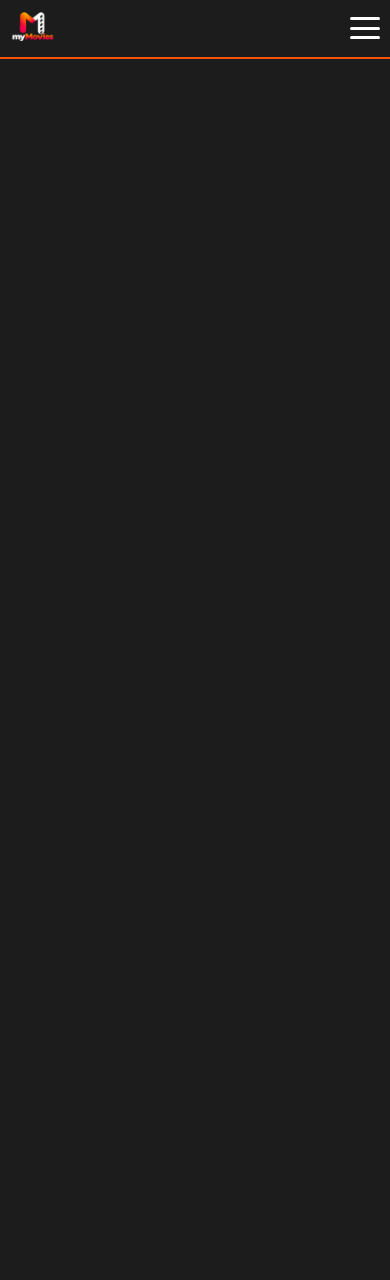
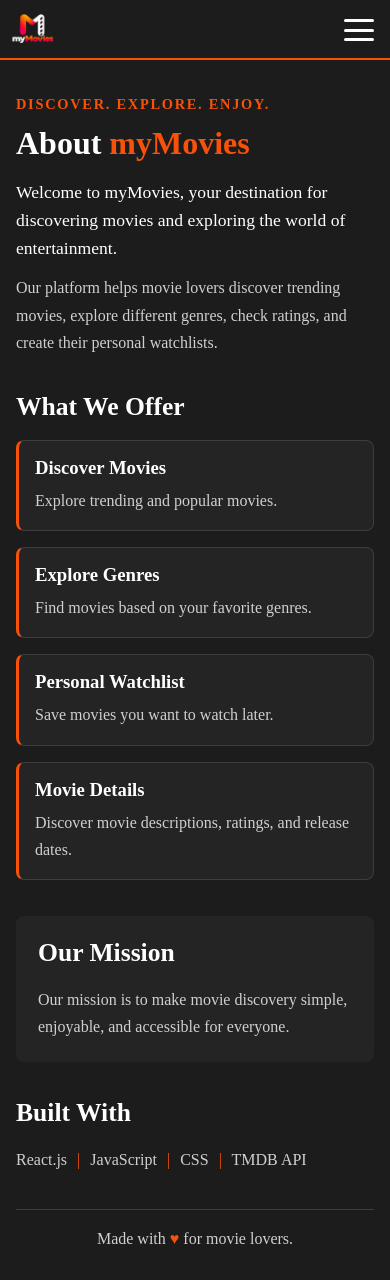
Before and after one commit to Girish-Shinagari/myMovies, a React app: page /about in a window 390 px wide. Before the commit this address had no page. Before the commit the page ends 844 px from the top, so only its background shows below. Built offline with nearby package versions, Linux system fonts and the light colour scheme; the HTML template or start-up script is replaced by a standard one.

Commit message:
adding about page and making it responsive

```diff
--- a/src/App.css
+++ b/src/App.css
@@ -5,16 +5,21 @@
 }
 
 #navbar {
-  margin: 0px;
+  margin: 0;
   display: flex;
-  flex-wrap: wrap;
+  flex-wrap: nowrap;
   box-sizing: border-box;
   align-items: center;
   height: 60px;
-  width: 100vw;
-  position: sticky;
-  top: 0px;
+  width: 100%;
+  position: fixed;
+  top: 0;
+  left: 0;
   z-index: 10;
+}
+
+#root {
+  padding-top: 60px;
 }
 
 #navbar img {
@@ -45,8 +50,11 @@
 }
 
 #navbar hr {
+  position: absolute;
+  bottom: 0;
+  left: 0;
   width: 100%;
-  margin: 0px;
+  margin: 0;
   border: 1px solid #f8520a;
 }
 
@@ -262,6 +270,111 @@
 }
 
 
+.about-page {
+  box-sizing: border-box;
+  width: min(100% - 32px, 1000px);
+  margin: 0 auto;
+  padding: 48px 0 32px;
+}
+
+.about-hero,
+.about-offers,
+.about-mission,
+.about-built {
+  margin-bottom: 36px;
+}
+
+.about-eyebrow {
+  margin-bottom: 12px;
+  color: #f8520a;
+  font-size: 0.9rem;
+  font-weight: 700;
+  letter-spacing: 0.12em;
+  text-transform: uppercase;
+}
+
+.about-hero h1 {
+  margin-bottom: 16px;
+  font-size: clamp(2rem, 5vw, 3.25rem);
+}
+
+.about-hero h1 span {
+  color: #f8520a;
+}
+
+.about-intro {
+  max-width: 760px;
+  margin-bottom: 12px;
+  font-size: clamp(1.1rem, 2.5vw, 1.4rem);
+  line-height: 1.6;
+}
+
+.about-description,
+.about-mission p,
+.about-feature p,
+.about-built p {
+  color: #d0d0d0;
+  line-height: 1.7;
+}
+
+.about-page h2 {
+  margin-bottom: 18px;
+  font-size: 1.6rem;
+}
+
+.about-feature-grid {
+  display: grid;
+  grid-template-columns: repeat(2, minmax(0, 1fr));
+  gap: 16px;
+}
+
+.about-feature {
+  box-sizing: border-box;
+  padding: 20px;
+  border: 1px solid #3d3d3d;
+  border-left: 3px solid #f8520a;
+  border-radius: 8px;
+  background-color: #242424;
+}
+
+.about-feature h3 {
+  margin-bottom: 8px;
+  color: #fff;
+  background-color: transparent;
+}
+
+.about-feature p {
+  background-color: transparent;
+}
+
+.about-mission {
+  padding: 22px;
+  border-radius: 8px;
+  background-color: #242424;
+}
+
+.about-mission h2,
+.about-mission p {
+  background-color: transparent;
+}
+
+.about-built p span {
+  padding: 0 6px;
+  color: #f8520a;
+}
+
+.about-signoff {
+  padding-top: 20px;
+  border-top: 1px solid #3d3d3d;
+  color: #d0d0d0;
+  text-align: center;
+}
+
+.about-signoff span {
+  color: #f8520a;
+}
+
+
 
 /* Responsive */
 @media (max-width: 1040px) {
@@ -279,6 +392,10 @@
 }
 
 @media (max-width: 768px) {
+  .about-page {
+    padding-top: 36px;
+  }
+
   #movie_card {
     width: 20vw;
     height: 30vh;
@@ -295,6 +412,14 @@
 }
 
 @media (max-width: 480px) {
+  .about-feature-grid {
+    grid-template-columns: 1fr;
+  }
+
+  .about-feature {
+    padding: 16px;
+  }
+
   .footer-container {
     grid-template-columns: 1fr;
   }
@@ -346,10 +471,6 @@
     border: 1px solid #f8520a;
   }
 
-  #navbar button{
-    margin-right: 10px;
-  }
-
   #links {
     display: none;
   }
@@ -383,7 +504,10 @@
     align-items: center;
     width: 30px;
     height: 22px;
-    margin-left: auto;
+    position: absolute;
+    top: 50%;
+    right: 16px;
+    transform: translateY(-50%);
     background: none;
     border: none;
     cursor: pointer;
--- a/src/App.jsx
+++ b/src/App.jsx
@@ -2,10 +2,11 @@
 import './App.css'
 import Navbar from './components/Navbar'
 import { Route, Routes, BrowserRouter } from 'react-router-dom'
-import Home from './components/Home'
+import Home from './components/About'
 import Movies from './components/Movies'
 import Watchlist from './components/Watchlist'
 import {useState,useEffect} from 'react'
+import About from './components/About'
 
 function App() {
   const  [ watchlist, setWatchlist] = useState([]);
@@ -44,7 +45,7 @@ function App() {
           <Route path="/" element={<Movies watchlist={watchlist} setWatchlist={setWatchlist} handleAddtoWatchList={handleAddtoWatchList} handleRemoveFromWatchList={handleRemoveFromWatchList}/>} />
           <Route path="/movies" element={<Movies watchlist={watchlist} setWatchlist={setWatchlist} handleAddtoWatchList={handleAddtoWatchList} handleRemoveFromWatchList={handleRemoveFromWatchList}/>} />
           <Route path="/watchlist" element={<Watchlist watchlist={watchlist} setWatchlist={setWatchlist} handleAddtoWatchList={handleAddtoWatchList} handleRemoveFromWatchList={handleRemoveFromWatchList}/>} />
-          <Route path="/home" element={<Home />} />
+          <Route path="/about" element={<About />} />
         </Routes>
 
 
--- /dev/null
+++ b/src/components/About.jsx
@@ -0,0 +1,61 @@
+import '../App.css'
+
+function About() {
+  return (
+    <main className="about-page">
+      <section className="about-hero" aria-labelledby="about-title">
+        <p className="about-eyebrow">Discover. Explore. Enjoy.</p>
+        <h1 id="about-title">
+          About <span>myMovies</span>
+        </h1>
+        <p className="about-intro">
+          Welcome to myMovies, your destination for discovering movies and
+          exploring the world of entertainment.
+        </p>
+        <p className="about-description">
+          Our platform helps movie lovers discover trending movies, explore
+          different genres, check ratings, and create their personal watchlists.
+        </p>
+      </section>
+
+      <section className="about-offers" aria-labelledby="offers-title">
+        <h2 id="offers-title">What We Offer</h2>
+        <div className="about-feature-grid">
+          <article className="about-feature">
+            <h3>Discover Movies</h3>
+            <p>Explore trending and popular movies.</p>
+          </article>
+          <article className="about-feature">
+            <h3>Explore Genres</h3>
+            <p>Find movies based on your favorite genres.</p>
+          </article>
+          <article className="about-feature">
+            <h3>Personal Watchlist</h3>
+            <p>Save movies you want to watch later.</p>
+          </article>
+          <article className="about-feature">
+            <h3>Movie Details</h3>
+            <p>Discover movie descriptions, ratings, and release dates.</p>
+          </article>
+        </div>
+      </section>
+
+      <section className="about-mission" aria-labelledby="mission-title">
+        <h2 id="mission-title">Our Mission</h2>
+        <p>
+          Our mission is to make movie discovery simple, enjoyable, and
+          accessible for everyone.
+        </p>
+      </section>
+
+      <section className="about-built" aria-labelledby="built-title">
+        <h2 id="built-title">Built With</h2>
+        <p>React.js <span aria-hidden="true">|</span> JavaScript <span aria-hidden="true">|</span> CSS <span aria-hidden="true">|</span> TMDB API</p>
+      </section>
+
+      <p className="about-signoff">Made with <span aria-label="love">♥</span> for movie lovers.</p>
+    </main>
+  )
+}
+
+export default About
--- a/src/components/Home.jsx
+++ /dev/null
@@ -1,9 +0,0 @@
-import react from 'react'
-
-function Home() {
-    return (
-        <div>Home</div>
-    )
-}
-
-export default Home
--- a/src/components/Navbar.jsx
+++ b/src/components/Navbar.jsx
@@ -9,7 +9,7 @@ function Navbar() {
     return (
         <>
             <div id="navbar">
-                <NavLink to="/home">
+                <NavLink to="/about">
                     <img src={logo} alt="img not loaded" />
                 </NavLink>
 
@@ -28,7 +28,7 @@ function Navbar() {
                 <div id="links" className={menuOpen ? "active" : ""}>
                     <NavLink to="/movies" onClick={() => setMenuOpen(false)}>Movies</NavLink>
                     <NavLink to="/watchlist" onClick={() => setMenuOpen(false)}>Watchlist</NavLink>
-                    <NavLink to="/home" onClick={() => setMenuOpen(false)}>Home</NavLink>
+                    <NavLink to="/about" onClick={() => setMenuOpen(false)}>About</NavLink>
                 </div>
                 <hr />
             </div>
```
